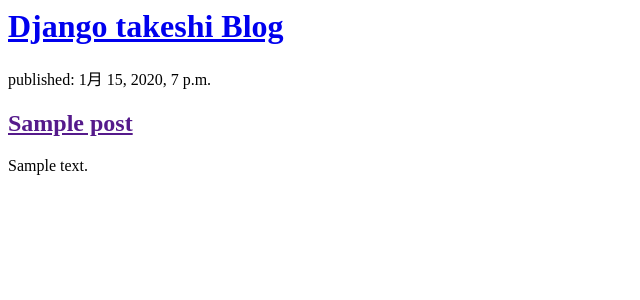
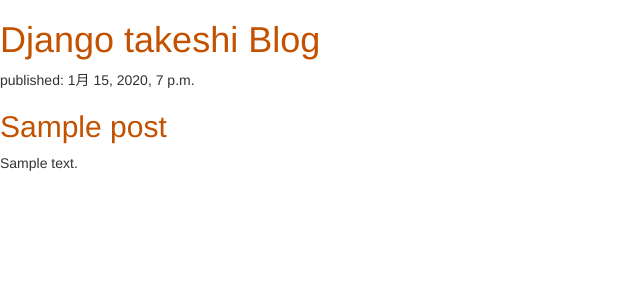
Before and after one commit to Takeshi142/my-first-blog, a Django app: page / in a window 1280 px wide. Shown: the top 300 px of the page, without its empty margins (0-640 px from the left). Run offline with Django 3.2, Linux system fonts and the light colour scheme; tables that the repository leaves empty hold one stand-in row (values such as "Sample post"); some libraries are stand-ins or nearby versions.

Commit message:
Change the HTML for the site.

```diff
--- /dev/null
+++ b/blog/static/css/blog.css
@@ -0,0 +1,4 @@
+h1 a, h2 a {
+    color:#C25100
+
+}
--- a/blog/templates/blog/post_list.html
+++ b/blog/templates/blog/post_list.html
@@ -1,6 +1,10 @@
+{% load static %}
 <html>
     <head>
         <title>takeshi's blog</title>
+        <link rel="stylesheet" href="//maxcdn.bootstrapcdn.com/bootstrap/3.2.0/css/bootstrap.min.css">
+        <link rel="stylesheet" href="//maxcdn.bootstrapcdn.com/bootstrap/3.2.0/css/bootstrap-theme.min.css">
+        <link rel="stylesheet" href="{% static 'css/blog.css' %}">
     </head>
     <body>
 
@@ -8,13 +12,13 @@
             <h1><a href="/">Django takeshi Blog</a></h1>
         </div>
 
-        <div>
-            {% for post in posts %}
+        {% for post in posts %}
+            <div>
                 <p>published: {{ post.published_date }}</p>
                 <h2><a href="">{{ post.title }}</a></h2>
                 <p>{{ post.text|linebreaksbr}}</p>
-            {% endfor %}
-        </div>
+            </div>
+        {% endfor %}
 
     </body>
 </html>
```
